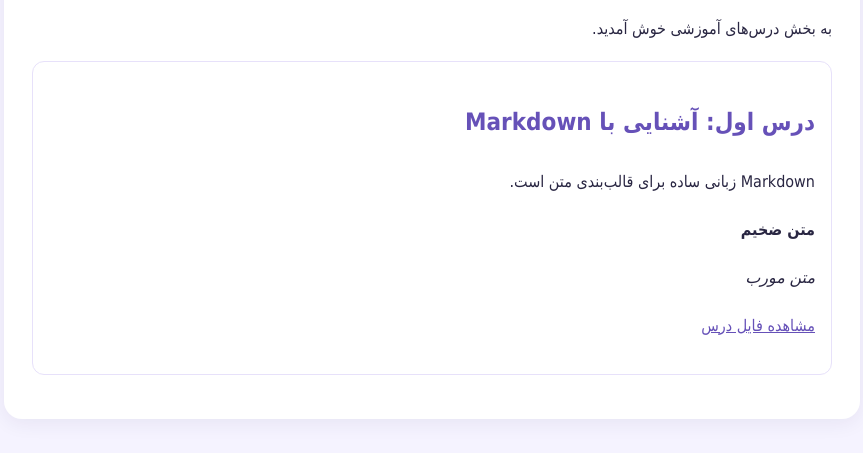
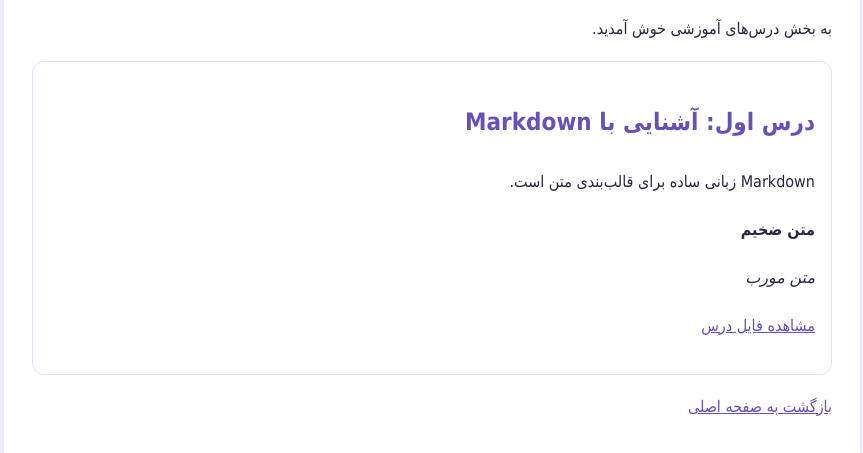
Before and after one commit to persianworld/persianworld.github.io, a plain HTML site: page lessonse.html in a window 1280 px wide. Shown: the part 176-629 px from the top of the page, without its empty margins (208-1071 px from the left). Drawn offline with Linux system fonts and the light colour scheme.

Commit message:
Update lessonse.html

```diff
--- a/lessonse.html
+++ b/lessonse.html
@@ -43,4 +43,7 @@
       <p><a href="lessons/index.md">مشاهده فایل درس</a></p>
     </section>
 
-    <p><a href="index
+    <p><a href="index.html">بازگشت به صفحه اصلی</a></p>
+    </main>
+  </body>
+</html>
```
